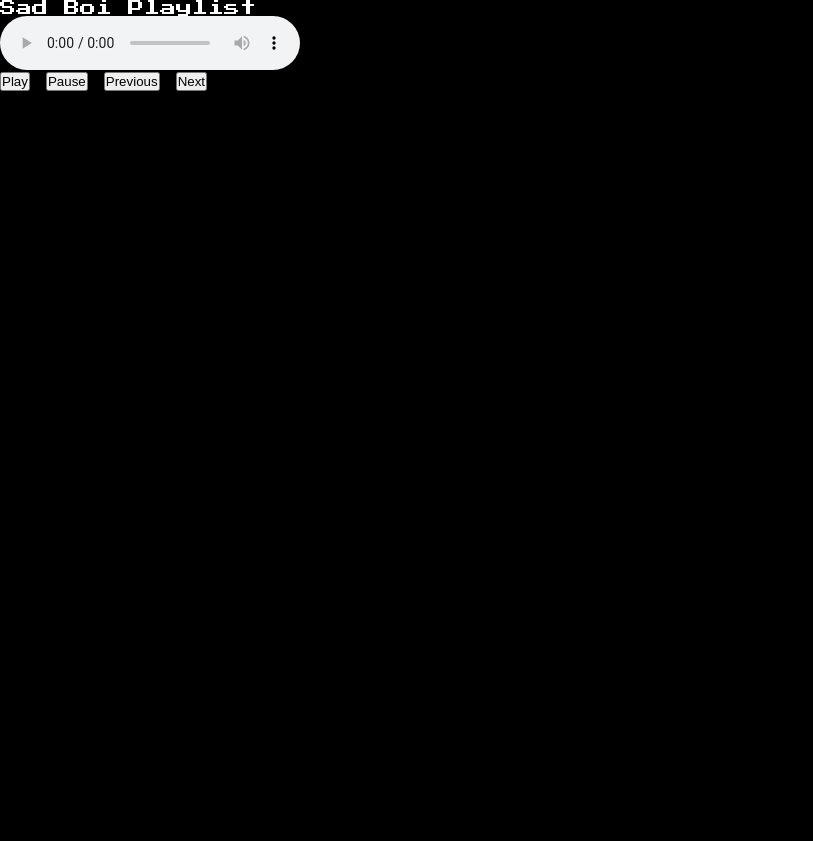
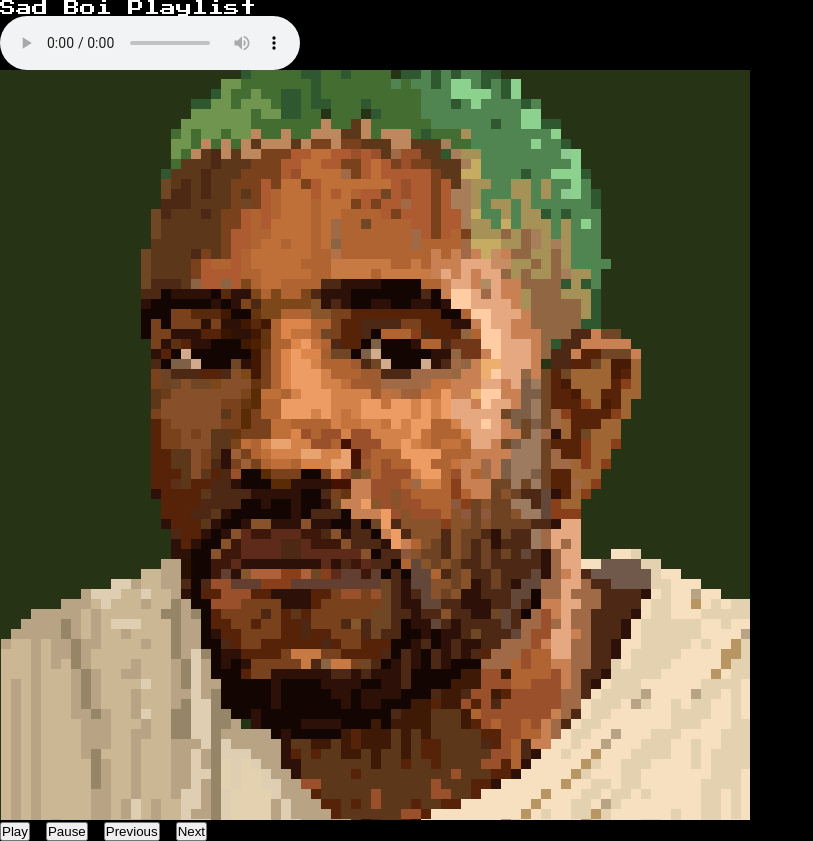
Before and after one commit to Jeffrey-Adjei/SadBoiPLaylist, a plain HTML site: page index.html in a window 1280 px wide. Shown: the whole page, without its empty margins (0-813 px from the left). Before the commit the page ends 800 px from the top, so only its background shows below. Drawn offline with Linux system fonts and the light colour scheme.

Commit message:
Added an image & created an images directory in assests

```diff
--- a/index.html
+++ b/index.html
@@ -13,6 +13,9 @@
     <audio class="audio-box" id="audio" src="./assets/audio/Futura Free.mp3" controls></audio>
 
     <div class="controls">
+        <div class="album-cover">
+            <img src="./assets/images/Frank.png" alt="">
+        </div>
         <div class="audio-track"><div class="time"></div></div>
         <button class="play">Play</button>
         <button class="pause">Pause</button>
```
Also changed, not shown: assets/images/Frank.png (added).
